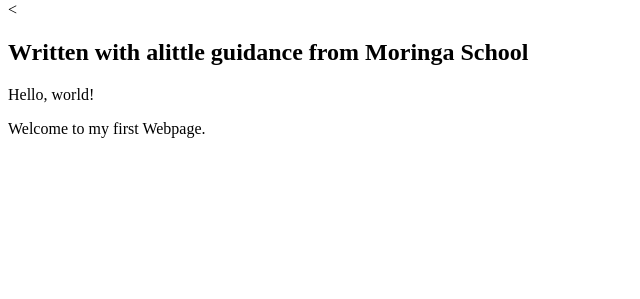
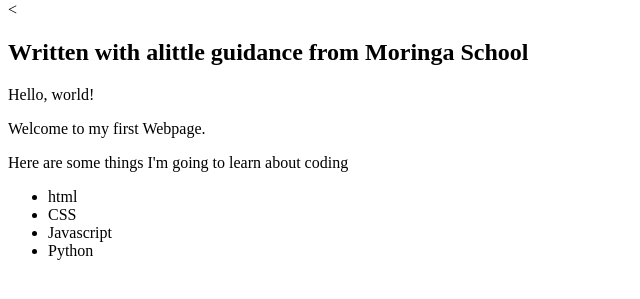
Before and after one commit to PetronilahKwamboka/my-first-webpage, a plain HTML site: page my-first-webpage.html in a window 1280 px wide. Shown: the part 79-378 px from the top of the page, without its empty margins (0-640 px from the left). Drawn offline with Linux system fonts and the light colour scheme.

Commit message:
add list elements

```diff
--- a/my-first-webpage.html
+++ b/my-first-webpage.html
@@ -11,5 +11,13 @@
 
     <p>Hello, world!</p>
     <p>Welcome to my first Webpage.</p>
+
+    <p>Here are some things I'm going to learn about coding</p>
+    <ul>
+      <li>html</li>
+      <li>CSS</li>
+      <li>Javascript</li>
+      <li>Python</li>
+    </ul
   </body>
 </html>
```
